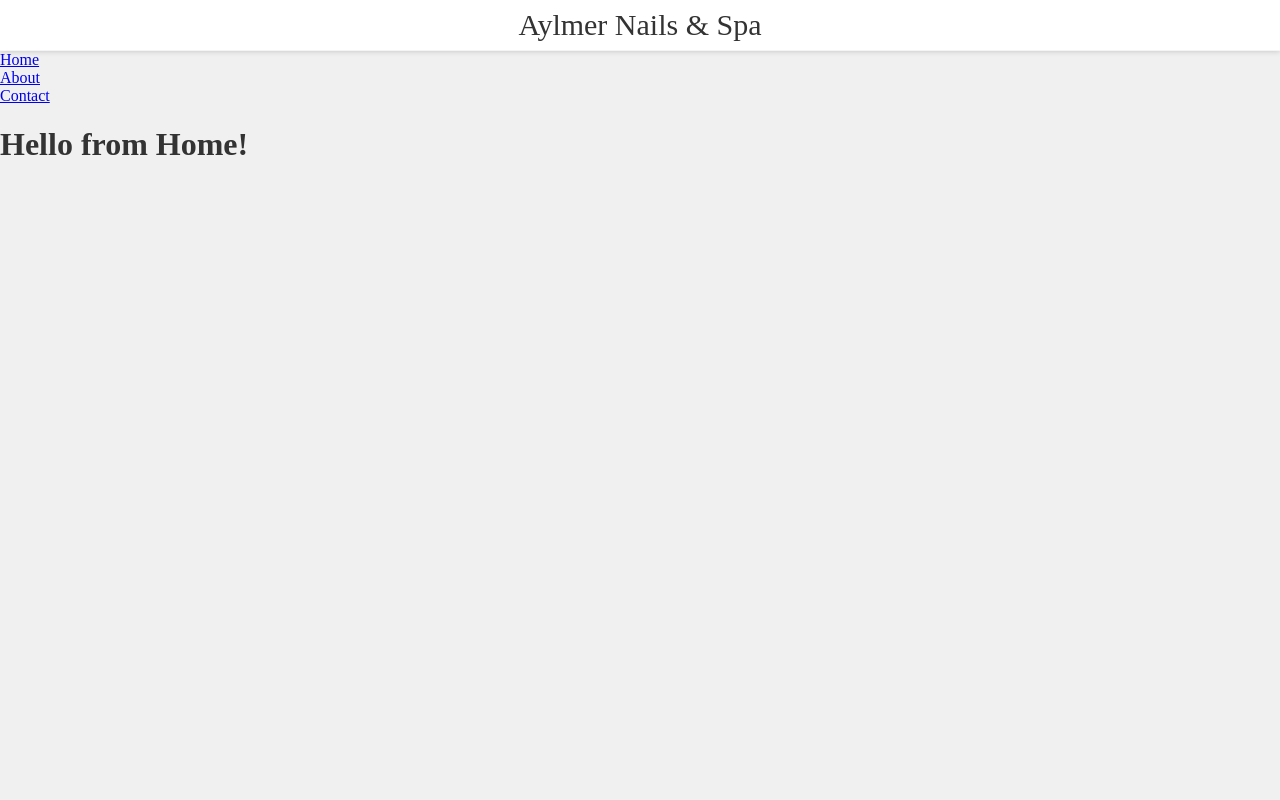
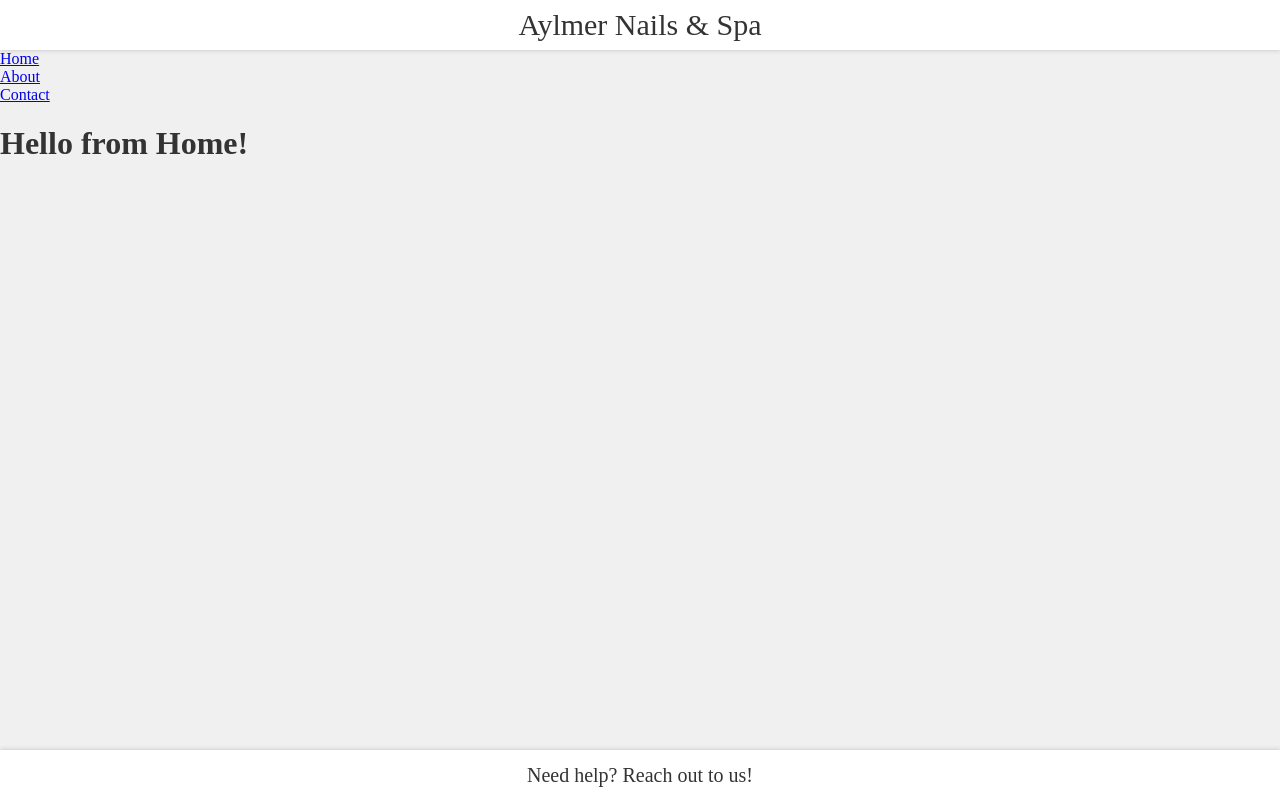
Before and after one commit to hieuhhhhhhh/AylmerNails-client, a Vue app: page / in a window 1280 px wide. Built offline with nearby package versions, Linux system fonts and the light colour scheme.

Commit message:
added: footer

```diff
--- a/src/App.vue
+++ b/src/App.vue
@@ -1,18 +1,23 @@
 <template>
-  <div id="app">
+  <div id="app-container">
     <Header />
-    <div><router-link to="/">Home</router-link></div>
-    <div><router-link to="/about">About</router-link></div>
-    <div><router-link to="/contact">Contact</router-link></div>
+    <div id="main-content">
+      <div><router-link to="/">Home</router-link></div>
+      <div><router-link to="/about">About</router-link></div>
+      <div><router-link to="/contact">Contact</router-link></div>
 
-    <router-view />
+      <router-view />
+    </div>
+    <Footer />
   </div>
 </template>
 
 <script>
 import Header from "./components/view-shell/Header.vue";
+import Footer from "./components/view-shell/Footer.vue";
+
 export default {
-  components: { Header },
+  components: { Header, Footer },
   name: "App",
   created() {
     document.title = "Aylmer Nails & Spa";
@@ -21,3 +26,15 @@
 </script>
 
 <style src="./global.css"></style>
+
+<style scoped>
+#app-container {
+  display: flex;
+  flex-direction: column;
+  min-height: 100vh;
+}
+
+#main-content {
+  flex-grow: 1;
+}
+</style>
--- a/src/components/view-shell/Footer.vue
+++ b/src/components/view-shell/Footer.vue
@@ -1,5 +1,19 @@
+<template>
+  <div id="footer">Need help? Reach out to us!</div>
+</template>
 <script>
 export default {
   name: "Footer-",
 };
 </script>
+
+<style scoped>
+#footer {
+  text-align: center;
+  align-content: center;
+  box-shadow: 0 0 5px var(--shadow-color);
+  font-size: 20px;
+  height: 50px;
+  background: var(--middleground);
+}
+</style>
--- a/src/components/view-shell/Header.vue
+++ b/src/components/view-shell/Header.vue
@@ -1,5 +1,5 @@
 <template>
-  <div class="title">Aylmer Nails & Spa</div>
+  <div id="title">Aylmer Nails & Spa</div>
 </template>
 <script>
 export default {
@@ -8,11 +8,10 @@
 </script>
 
 <style scoped>
-.title {
+#title {
   text-align: center;
   align-content: center;
-  border-bottom: 1px solid var(--xtrans-gray);
-  box-shadow: 0 0 6px var(--shadow-color);
+  box-shadow: 0 0 5px var(--shadow-color);
   font-size: 30px;
   height: 50px;
   background: var(--middleground);
--- a/src/global.css
+++ b/src/global.css
@@ -8,15 +8,17 @@
 
 @media (prefers-color-scheme: dark) {
   :root {
-    --background: #121212;
-    --middleground: #1c1c1c;
-    --foreground: white;
-    --shadow-color: rgba(0, 0, 0, 1);
+    --background: #242424;
+    --middleground: #2f2f2f;
+    --foreground: rgb(230, 230, 230);
+    --shadow-color: rgba(0, 0, 0, 0.4);
   }
 }
 
 body {
+  margin: 0;
   background-color: var(--background);
   color: var(--foreground);
-  margin: 0;
+  display: flex; /* This ensures flex behavior for child elements */
+  flex-direction: column; /* Align content in a column */
 }
--- a/vue.config.js
+++ b/vue.config.js
@@ -1,4 +1,12 @@
-const { defineConfig } = require('@vue/cli-service')
+const { defineConfig } = require("@vue/cli-service");
+
 module.exports = defineConfig({
-  transpileDependencies: true
-})
+  transpileDependencies: true,
+  configureWebpack: {
+    plugins: [
+      new (require("webpack").DefinePlugin)({
+        __VUE_PROD_HYDRATION_MISMATCH_DETAILS__: JSON.stringify(false), // or true, depending on your needs
+      }),
+    ],
+  },
+});
```
